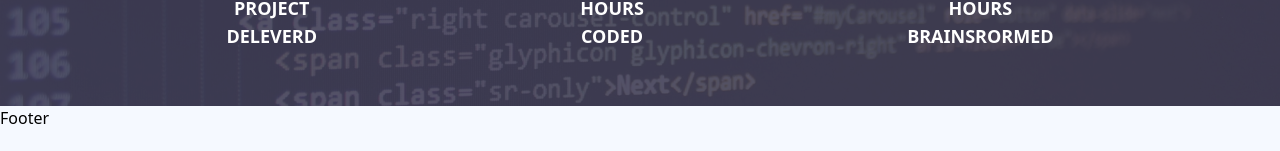
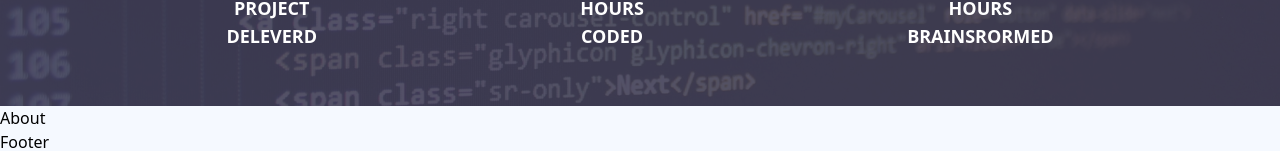
Before and after one commit to Raees-Mondal9887/TaskFollow_web, a Next.js app: page / in a window 1280 px wide. Shown: the part 3623-3774 px from the top of the page. Before the commit the page ends 3753 px from the top, so only its background shows below. Built offline with nearby package versions, Linux system fonts and the light colour scheme.

Commit message:
Created New Branch

```diff
--- /dev/null
+++ b/src/components/About/About.jsx
@@ -0,0 +1,9 @@
+import React from 'react'
+
+const About = () => {
+  return (
+    <div>About</div>
+  )
+}
+
+export default About
--- a/src/layouts/Home.js
+++ b/src/layouts/Home.js
@@ -5,6 +5,7 @@
 import Services from '@/components/Services/Services';
 import Stats from '@/components/Stats/Stats';
 import Footer from '@/components/Footer/Footer';
+import About from '@/components/About/About';
 const Home = () => {
   return (
     <>
@@ -21,6 +22,7 @@
         <Services />
         <Stats />
       </main>
+      <About />
       <Footer />
     </>
   );
--- a/src/styles/globals.css
+++ b/src/styles/globals.css
@@ -1,12 +1,3 @@
-.text-secondary {
-  color: #e8505b;
-}
-.text-primary {
-  color: #f5f5f5;
-}
-.bg-primary {
-  background-color: #f5f5f5 !important;
-}
 .active {
   color: #e8505b;
   font-weight: bold;
```
